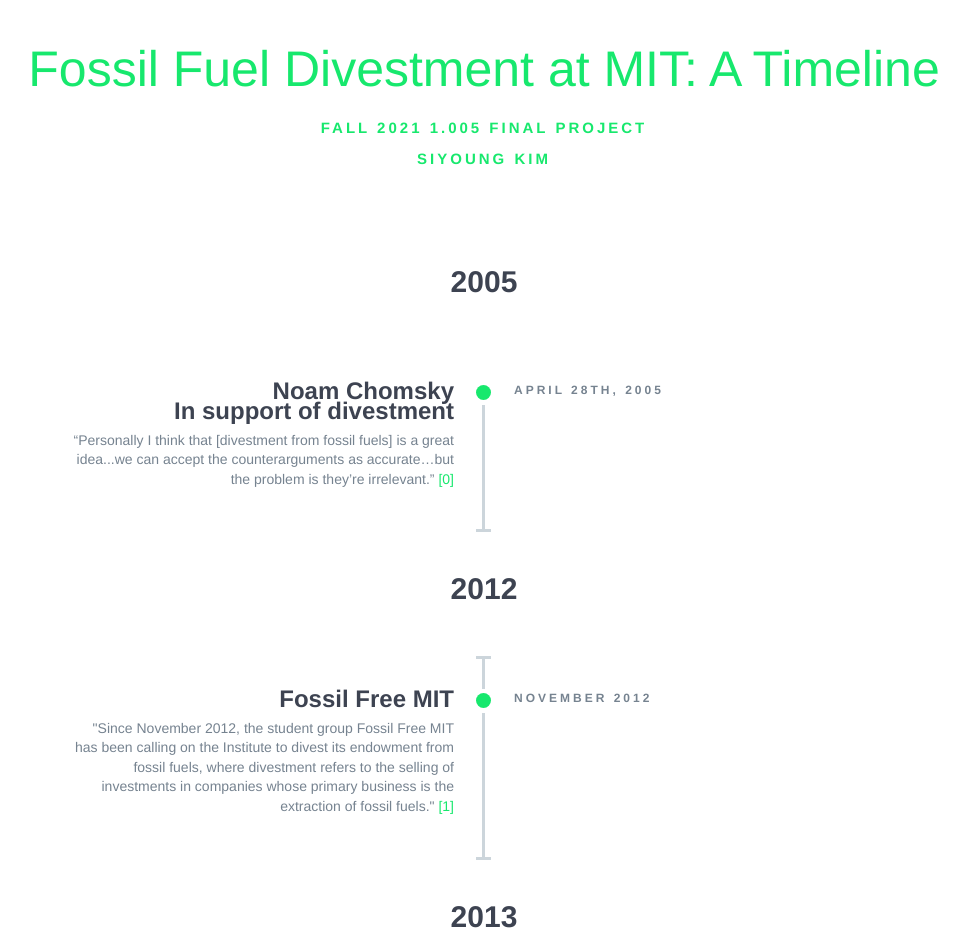
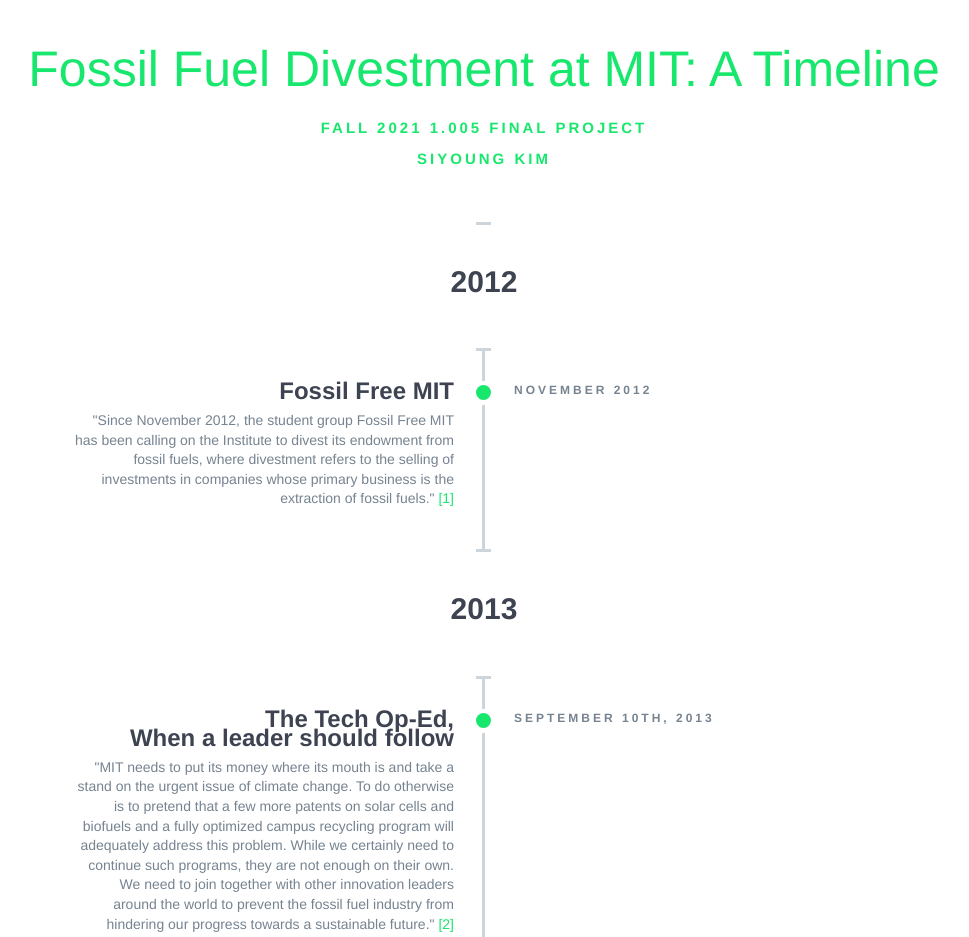
Before and after one commit to siyoung-kim/1.005, a plain HTML site: page index.html in a window 1280 px wide. Shown: the top 937 px of the page, without its empty margins (156-1125 px from the left). Drawn offline with nearby package versions, Linux system fonts and the light colour scheme.

Commit message:
Update index.html

```diff
--- a/index.html
+++ b/index.html
@@ -24,22 +24,7 @@
     <div class="row example-centered">
         <div class="col-xs-10 col-xs-offset-1 col-sm-8 col-sm-offset-2">
             <ul class="timeline timeline-centered">
-                <li class="timeline-item period">
-                    <div class="timeline-info"></div>
-                    <div class="timeline-content">
-                        <h2 class="timeline-title">2005</h2>
-                    </div>
-                </li>
-                <li class="timeline-item">
-                    <div class="timeline-info">
-                        <span>April 28th, 2005</span>
-                    </div>
-                    <div class="timeline-marker"></div>
-                    <div class="timeline-content">
-                        <h3 class="timeline-title">Noam Chomsky <br> In support of divestment</h3>
-                       <p>“Personally I think that [divestment from fossil fuels] is a great idea...we can accept the counterarguments as accurate…but the problem is they’re irrelevant.” <a href="https://www.facebook.com/watch/?v=434258863418574">[0]</a></p>
-                    </div>
-                </li>
+
                 <li class="timeline-item period">
                     <div class="timeline-info"></div>
                     <div class="timeline-marker"></div>
@@ -150,6 +135,7 @@
                         <h2 class="timeline-title">2015, <br><br> Before the Release of the Climate Action Plan</h2>
                     </div>
                 </li>
+
                 <li class="timeline-item">
                     <div class="timeline-info">
                         <span>January 2015</span>
@@ -237,6 +223,16 @@
                     <div class="timeline-marker"></div>
                     <div class="timeline-content">
                         <h2 class="timeline-title">2015 Climate Action Plan Release & Response</h2>
+                    </div>
+                </li>
+              <li class="timeline-item">
+                    <div class="timeline-info">
+                        <span>2015</span>
+                    </div>
+                    <div class="timeline-marker"></div>
+                    <div class="timeline-content">
+                        <h3 class="timeline-title">Noam Chomsky <br> In support of divestment</h3>
+                       <p>“Personally I think that [divestment from fossil fuels] is a great idea...we can accept the counterarguments as accurate…but the problem is they’re irrelevant.” <a href="https://www.facebook.com/watch/?v=434258863418574">[0]</a></p>
                     </div>
                 </li>
                 <li class="timeline-item">
```
